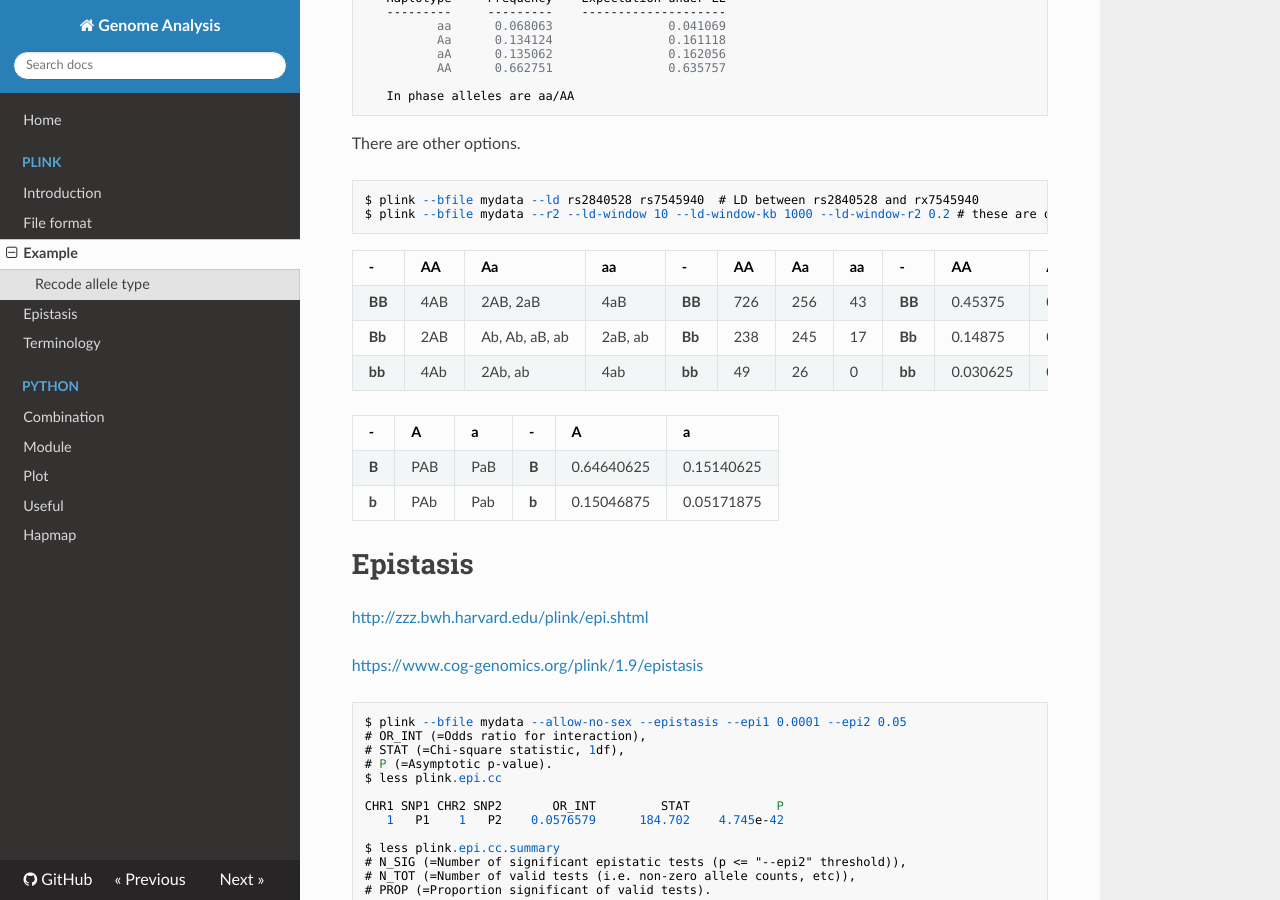
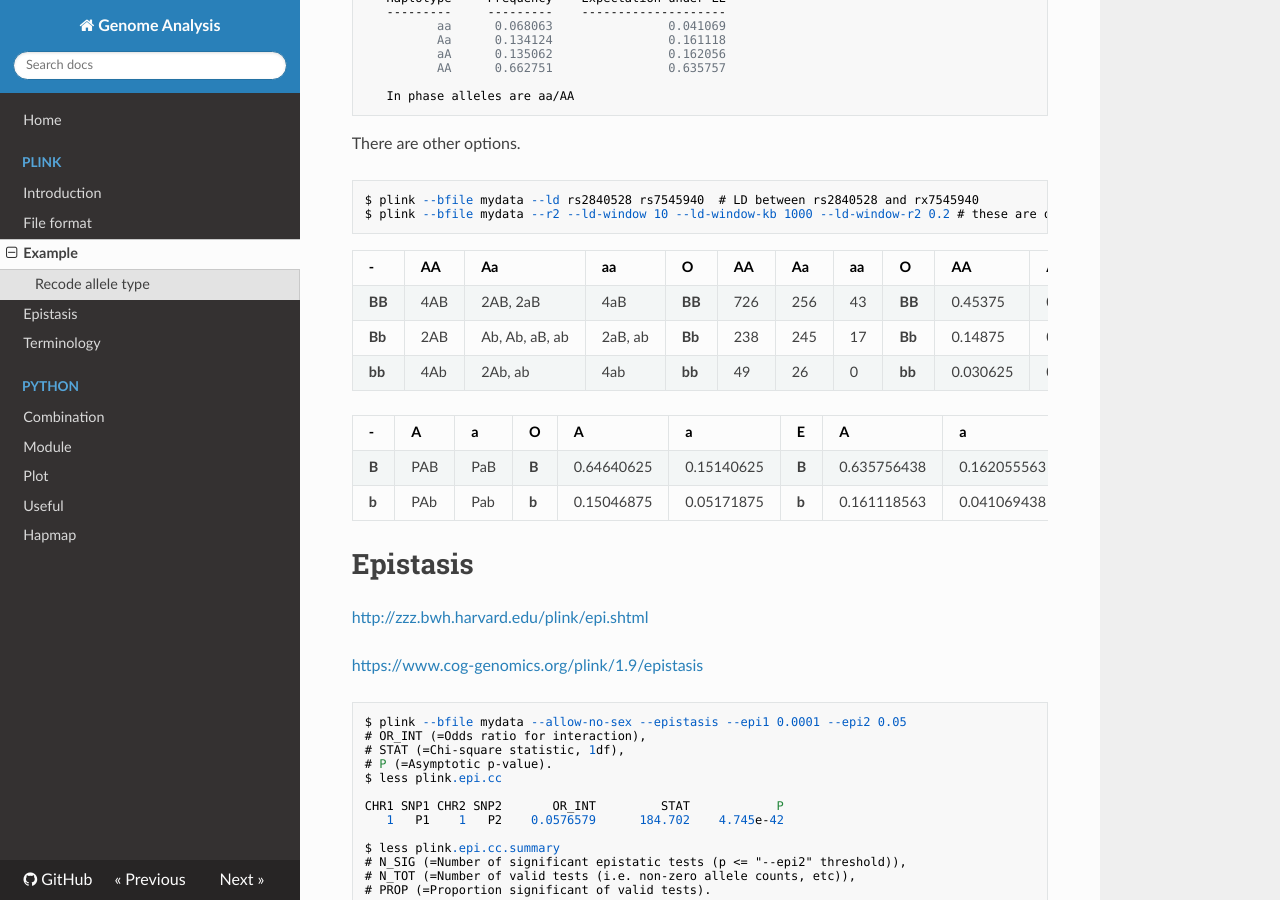
Before and after one commit to WonyoungCho/plink, an MkDocs documentation site: the page built from docs/plink_ex.md, in a window 1280 px wide and 900 px high, scrolled down 10757 px. Built offline with MkDocs 1.6.1, drawn with Linux system fonts in a browser that asks for light colours; nearby versions of some CDN libraries; old or Windows-style settings are respelled for this version of MkDocs.

Commit message:
Update plink_ex.md

````diff
--- a/docs/plink_ex.md
+++ b/docs/plink_ex.md
@@ -728,17 +728,17 @@ $ plink --bfile mydata --ld rs2840528 rs7545940  # LD between rs2840528 and rx75
 $ plink --bfile mydata --r2 --ld-window 10 --ld-window-kb 1000 --ld-window-r2 0.2 # these are default values
 ```
 
--|AA|Aa|aa|-|AA|Aa|aa|-|AA|Aa|aa
+-|AA|Aa|aa|O|AA|Aa|aa|O|AA|Aa|aa
 -|-|-|-|-|-|-|-|-|-|-|-
 **BB**|4AB | 2AB, 2aB | 4aB|**BB**|726	|256	|43|**BB**|0.45375	|0.16	|0.026875
 **Bb**|2AB | Ab, Ab, aB, ab| 2aB, ab|**Bb**|238	|245	|17|**Bb**|0.14875	|0.153125	|0.010625
 **bb**|4Ab | 2Ab, ab| 4ab|**bb**|49	|26	|0|**bb**|0.030625	|0.01625	|0
 
 
--|A|a|-|A|a
--|-|-|-|-|-
-**B**|PAB|PaB|**B**|0.64640625	|0.15140625
-**b**|PAb|Pab|**b**|0.15046875	|0.05171875
+-|A|a|O|A|a|E|A|a
+-|-|-|-|-|-|-|-|-
+**B**|PAB|PaB|**B**|0.64640625	|0.15140625|**B**|0.635756438	|0.162055563
+**b**|PAb|Pab|**b**|0.15046875	|0.05171875|**b**|0.161118563	|0.041069438
 
 
 
````
